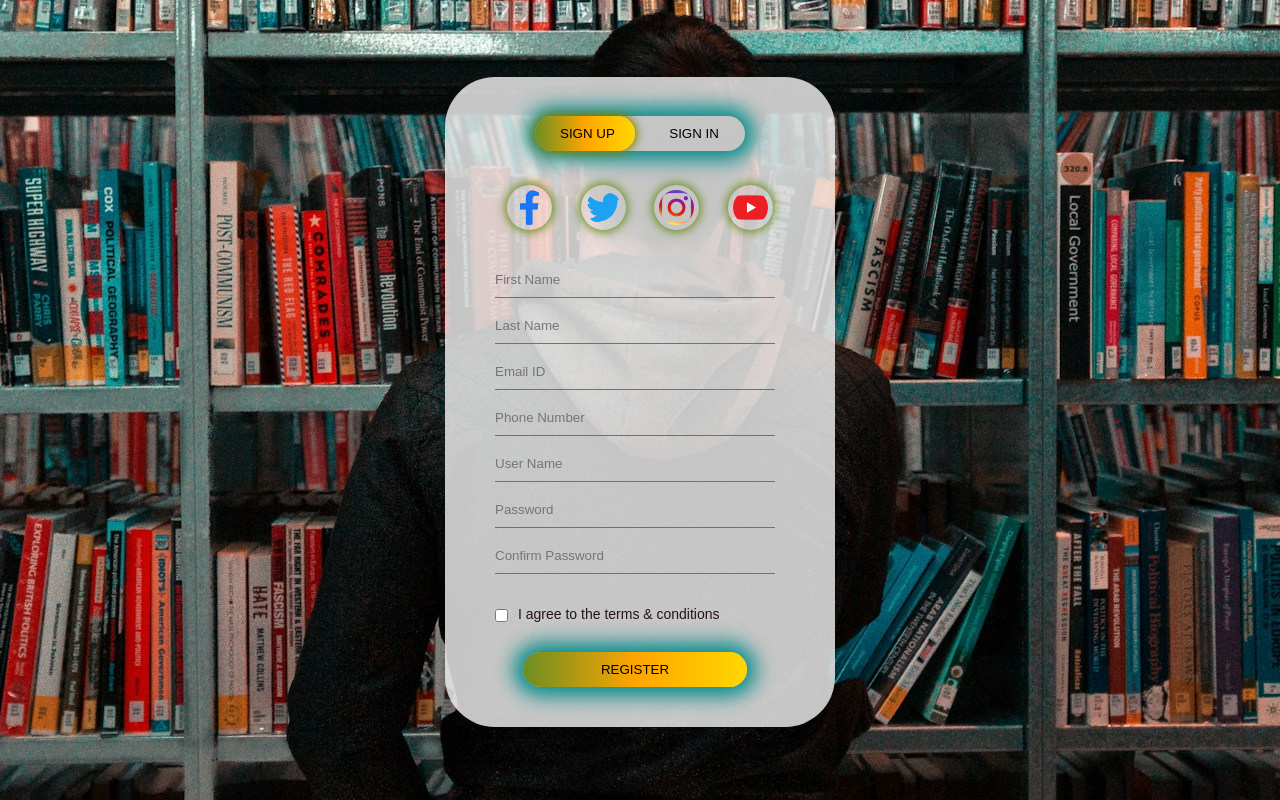
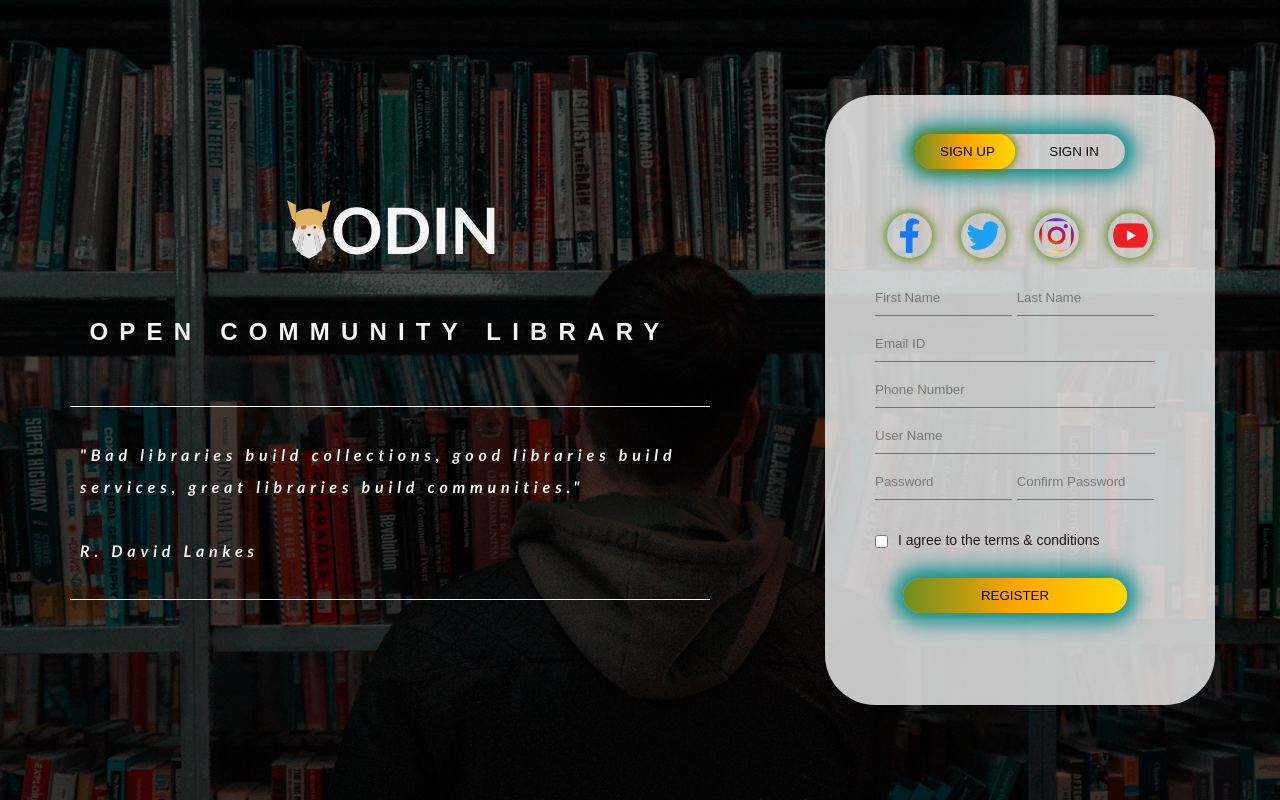
Before and after one commit to krkart/Sign-up-Form, a plain HTML site: page index.html in a window 1280 px wide. Drawn offline with Linux system fonts and the light colour scheme.

Commit message:
bg header design updated

```diff
--- a/index.html
+++ b/index.html
@@ -11,6 +11,19 @@
 
 <body>
     <div class="container">
+        <div class="header">
+            <div class="title">
+                <img alt="Odin Logo" class="logo" src="./icons/odin-icon.svg">
+                <h1 class="logo-title">ODIN</h1>
+            </div>
+            <h2 class="subtitle">OPEN COMMUNITY LIBRARY</h2>
+            <h4 class="quote"><br>
+                "Bad libraries build collections, good libraries build services, great libraries build communities."
+                <br><br>
+                R. David Lankes
+                <br><br>
+            </h4>
+        </div>
         <div class="formContainer">
             <div class="buttonGroup">
                 <div id="btn"></div>
@@ -24,10 +37,10 @@
                 <img src="./icons/youtube.png">
             </div>
             <form action="" id="register" class="formGroup">
-                <h4 class="note"><br>
+                <h5 class="note"><br>
                     Dear Member, <br><br>Welcome back! Please return or renew the book(s) in 14 days from the date you borrowed. You can borrow upto 3 books at the same time and renew them upto 2 times. Happy Reading!
                     <br><br>
-                </h4>
+                </h5>
                 <br>
                 <input type="text" class="inputArea" placeholder="User Name" required>
                 <input type="text" class="inputArea" placeholder="Password" required>
@@ -35,13 +48,13 @@
                 <button type="submit" class="submit_btn">LOG IN</button>
             </form>
             <form action="" id="login" class="formGroup">
-                <input type="text" class="inputArea" placeholder="First Name" required>
-                <input type="text" class="inputArea" placeholder="Last Name" required>
+                <input type="text" class="inputArea" id='name' placeholder="First Name" required>
+                <input type="text" class="inputArea" id='name' placeholder="Last Name" required>
                 <input type="email" class="inputArea" placeholder="Email ID" required>
                 <input type="tel" class="inputArea" placeholder="Phone Number" required>
                 <input type="text" class="inputArea" placeholder="User Name" required>
-                <input type="password" class="inputArea" placeholder="Password" required>
-                <input type="password" class="inputArea" placeholder="Confirm Password" required>
+                <input type="password" class="inputArea" id='pwd' placeholder="Password" required>
+                <input type="password" class="inputArea" id='pwd' placeholder="Confirm Password" required>
                 <input type="checkbox" class="checkBox"><span>I agree to the terms & conditions</span>
                 <button type="submit" class="submit_btn">REGISTER</button>
             </form>
--- a/style.css
+++ b/style.css
@@ -10,24 +10,76 @@
 }
 
 .container {
+    display: flex;
+    flex-direction: row;
+    justify-content: space-between;
+    align-items: center;
     height: 100%;
     width: 100%;
-    background-image: url(./images/library.jpg);
     position: absolute;
-    background-position: center;
+    background: linear-gradient( rgba(0, 0, 0, 0.7), rgba(0, 0, 0, 0.7) ), url('./images/library.jpg');
+    background-position: center top;
+    overflow: hidden; /*if you want to crop the image*/
+}
+
+h1, h2, h4 {
+    color: whitesmoke;
+}
+
+h1 {
+    font-size: 4rem;
+    font-family:'Trebuchet MS', 'Lucida Sans Unicode', 'Lucida Grande', 'Lucida Sans', Arial, sans-serif;
 }
 
 h4 {
+    font-family:'Trebuchet MS', 'Lucida Sans Unicode', 'Lucida Grande', 'Lucida Sans', Arial, sans-serif;
+    font-style: italic;
+}
+
+h5 {
     font-family:'Courier New', Courier, monospace;
     color: darkolivegreen;
+}
+
+.header {
+    display: flex;
+    flex-direction: column;
+    align-items: center;
+    margin: 6% auto;
+    padding: 5px;
+    width: 620px;
+}
+
+.title {
+    display: flex;
+    flex-direction: row;
+    width: 30%;
+    justify-content: space-around;
+    margin-bottom: 50px;
+}
+
+.subtitle {
+    letter-spacing: 0.7rem;
+    margin-bottom: 50px;
+}
+
+.quote {
+    margin: 10px auto;
     padding: 0 10px;
-    border-top: 1px solid olive;
-    border-bottom: 1px solid olive;
+    width:100%;
+    letter-spacing: 0.3rem;
+    line-height: 2;
+    border-top: 1px solid whitesmoke;
+    border-bottom: 1px solid whitesmoke;
 }
 
 .formContainer {
+    display: flex;
+    flex-direction: column;
+    align-items: stretch;
+    align-content: stretch;
     width: 380px;
-    height: 640px;
+    height: 600px;
     position: relative;
     margin: 6% auto;
     background: rgba(245, 245, 245, 0.8);
@@ -66,7 +118,7 @@ h4 {
 }
 
 .icons {
-    margin: 30px auto;
+    margin: 10px auto;
     text-align: center;
 }
 
@@ -77,6 +129,13 @@ h4 {
     cursor: pointer;
     box-shadow: 0 0 10px 2px olivedrab;
     border-radius: 30px;
+}
+
+.note {
+    margin: 10px auto;
+    padding: 0 10px;
+    border-top: 1px solid olive;
+    border-bottom: 1px solid olive;
 }
 
 .formGroup {
@@ -95,6 +154,12 @@ h4 {
     outline: none;
     background: transparent;
 }
+
+#name, #pwd {
+    width: 49%;
+}
+
+
 
 .checkBox {
     margin: 30px 10px 30px 0;
```
Also changed, not shown: icons/odin-icon.svg (added).
